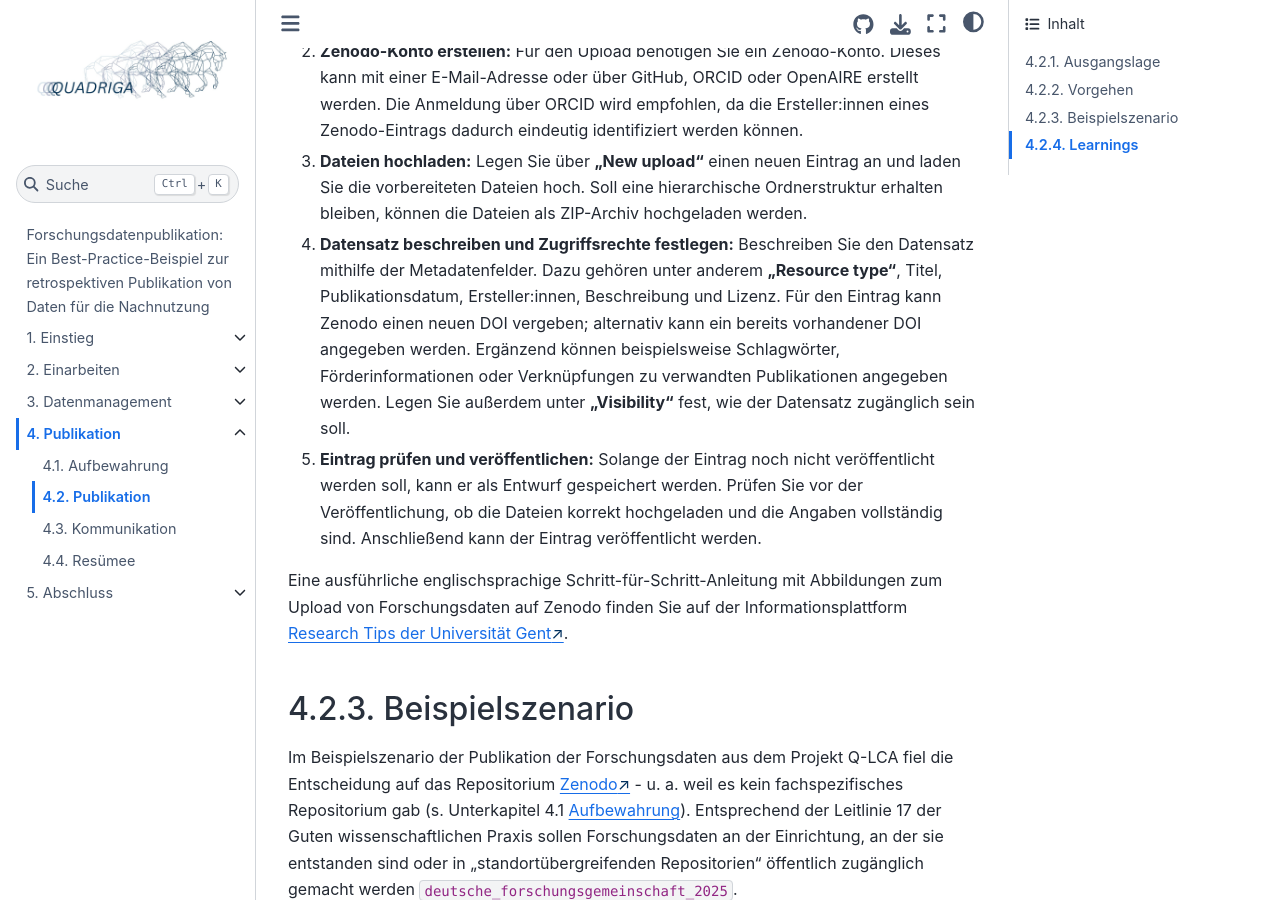
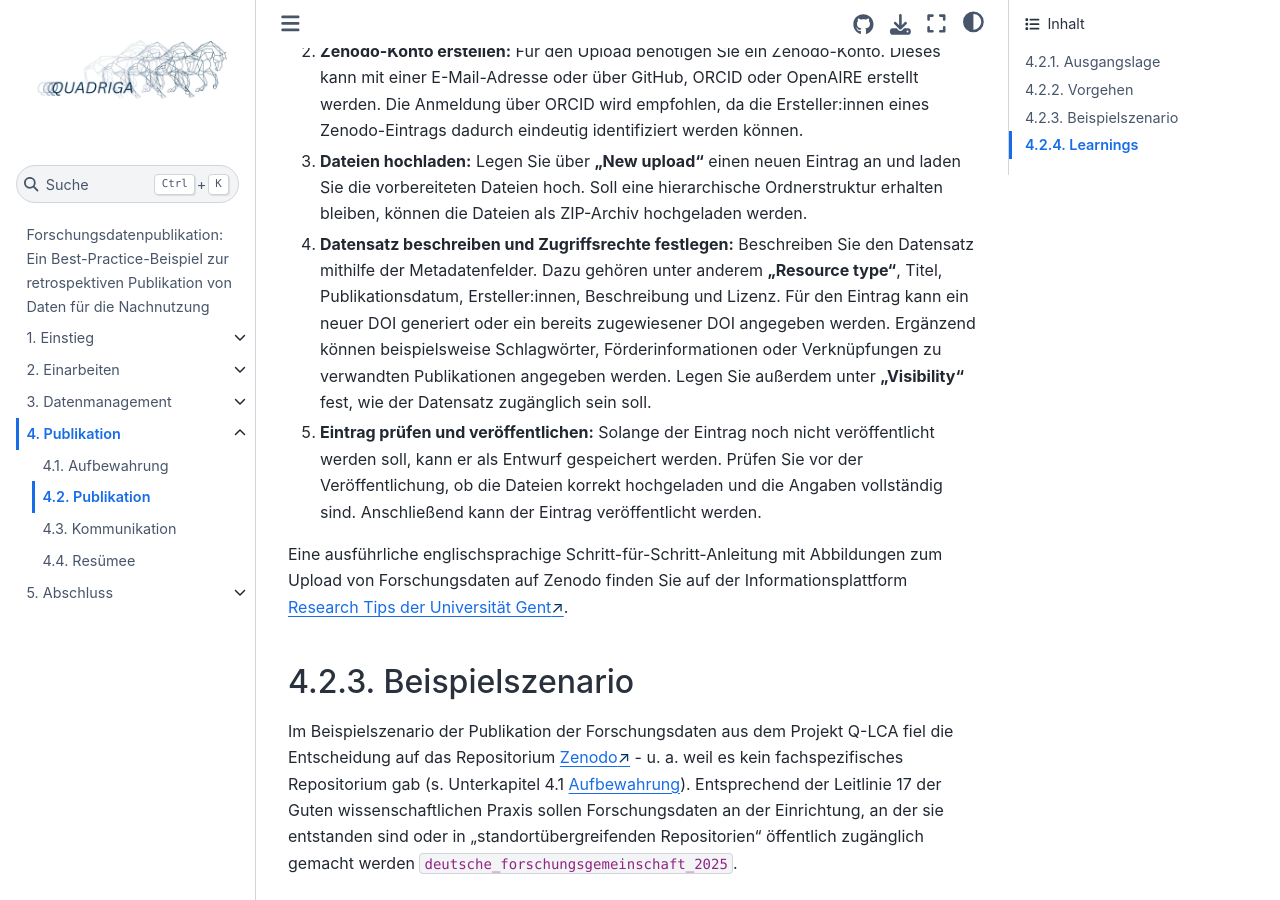
Before and after one commit to quadriga-dk/Tabelle-Fallstudie-4, a Jupyter Book: the page built from Kapitel4_Publikation/publikation.md, in a window 1280 px wide and 900 px high, scrolled down 1394 px. Built offline with Jupyter Book 1.0.4 settings and Sphinx 7.4.7 and the Sphinx Book theme 1.1.4, drawn with Linux system fonts in a browser that asks for light colours; cross-references to code outside the pages are shown as plain code.

Commit message:
Clarify DOI generation
Updated the text regarding DOI generation in the publication process.

```diff
--- a/Kapitel4_Publikation/publikation.md
+++ b/Kapitel4_Publikation/publikation.md
@@ -39,7 +39,7 @@ Wenn Sie sich für <a href="https://zenodo.org/" class="external-link" target="_
 
 3. **Dateien hochladen:** Legen Sie über **„New upload“** einen neuen Eintrag an und laden Sie die vorbereiteten Dateien hoch. Soll eine hierarchische Ordnerstruktur erhalten bleiben, können die Dateien als ZIP-Archiv hochgeladen werden.
 
-4. **Datensatz beschreiben und Zugriffsrechte festlegen:** Beschreiben Sie den Datensatz mithilfe der Metadatenfelder. Dazu gehören unter anderem **„Resource type“**, Titel, Publikationsdatum, Ersteller:innen, Beschreibung und Lizenz. Für den Eintrag kann Zenodo einen neuen DOI vergeben; alternativ kann ein bereits vorhandener DOI angegeben werden. Ergänzend können beispielsweise Schlagwörter, Förderinformationen oder Verknüpfungen zu verwandten Publikationen angegeben werden. Legen Sie außerdem unter **„Visibility“** fest, wie der Datensatz zugänglich sein soll.
+4. **Datensatz beschreiben und Zugriffsrechte festlegen:** Beschreiben Sie den Datensatz mithilfe der Metadatenfelder. Dazu gehören unter anderem **„Resource type“**, Titel, Publikationsdatum, Ersteller:innen, Beschreibung und Lizenz. Für den Eintrag kann ein neuer DOI generiert oder ein bereits zugewiesener DOI angegeben werden. Ergänzend können beispielsweise Schlagwörter, Förderinformationen oder Verknüpfungen zu verwandten Publikationen angegeben werden. Legen Sie außerdem unter **„Visibility“** fest, wie der Datensatz zugänglich sein soll.
 
 5. **Eintrag prüfen und veröffentlichen:** Solange der Eintrag noch nicht veröffentlicht werden soll, kann er als Entwurf gespeichert werden. Prüfen Sie vor der Veröffentlichung, ob die Dateien korrekt hochgeladen und die Angaben vollständig sind. Anschließend kann der Eintrag veröffentlicht werden.
 
```
